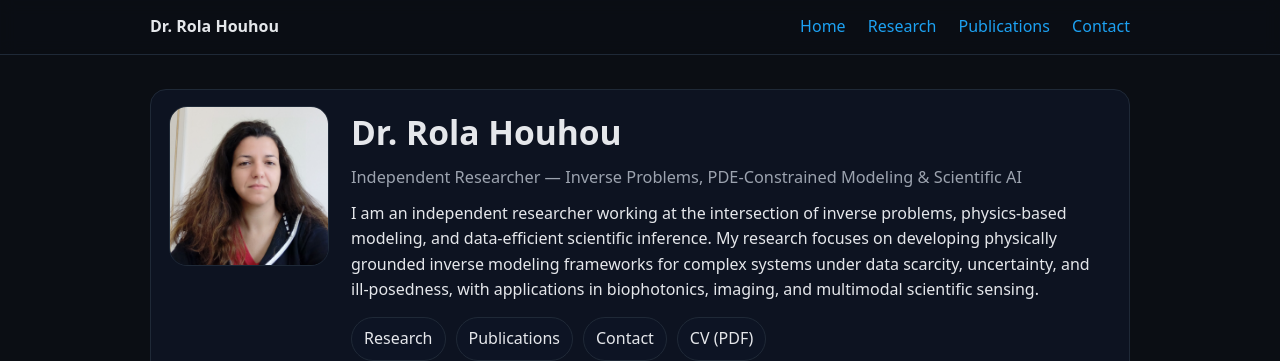
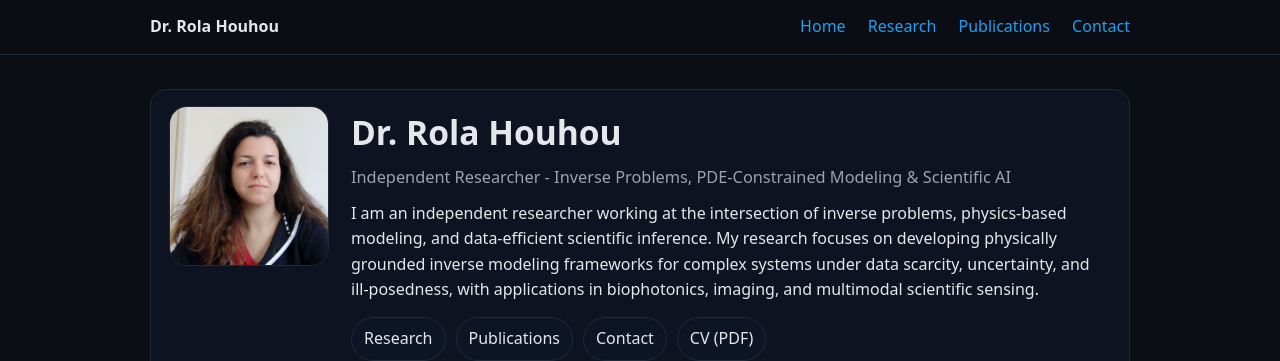
Before and after one commit to rhouhou/rhouhou.github.io, a Jekyll site: the page built from index.md, in a window 1280 px wide. Shown: the top 361 px of the page. Built offline with Jekyll 4.4.1, drawn with Linux system fonts in a browser that asks for light colours.

Commit message:
Update index.md

```diff
--- a/index.md
+++ b/index.md
@@ -10,7 +10,7 @@ title: ""
     </div>
     <div>
       <h1>Dr. Rola Houhou</h1>
-      <div class="tagline">Independent Researcher — Inverse Problems, PDE-Constrained Modeling & Scientific AI</div>
+      <div class="tagline">Independent Researcher - Inverse Problems, PDE-Constrained Modeling & Scientific AI</div>
       <p>
         I am an independent researcher working at the intersection of inverse problems, physics-based modeling, and data-efficient scientific inference. My research focuses on developing physically grounded inverse modeling frameworks for complex systems under data scarcity, uncertainty, and ill-posedness, with applications in biophotonics, imaging, and multimodal scientific sensing.
       </p>
```
